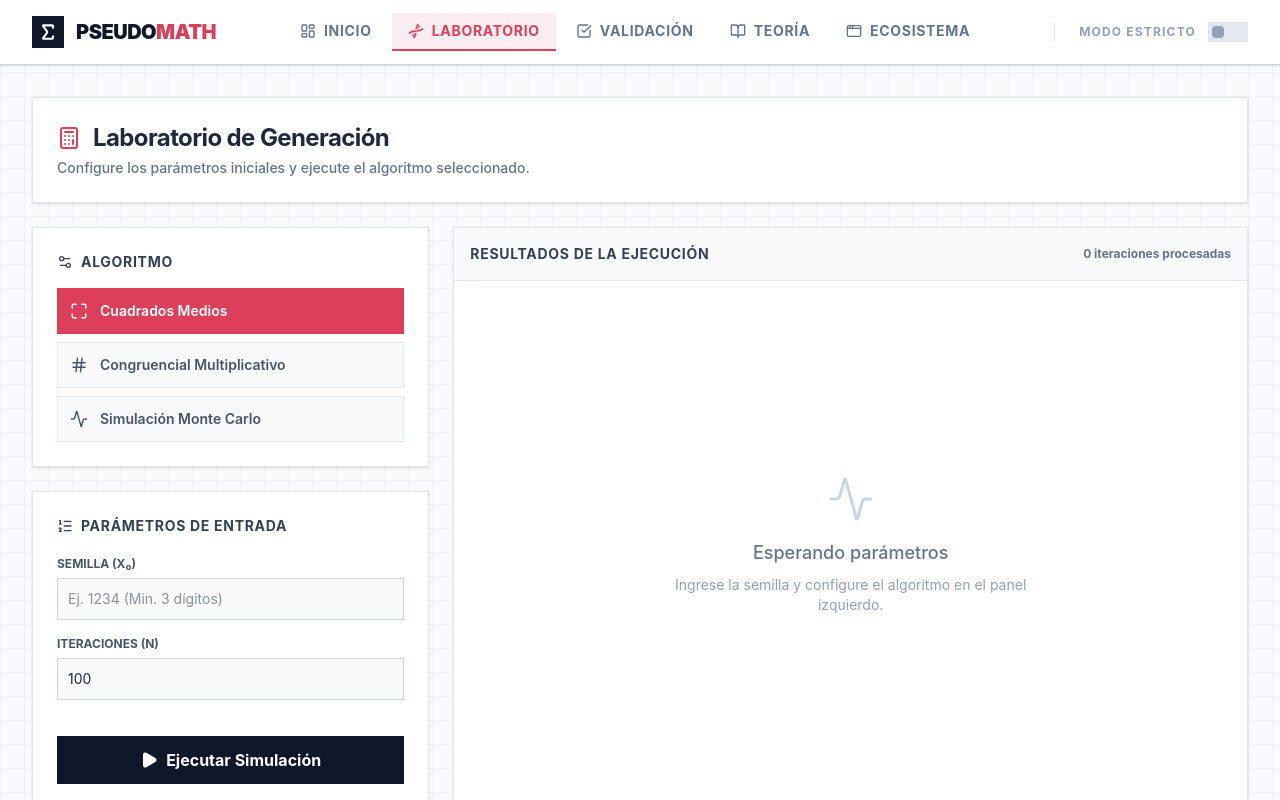
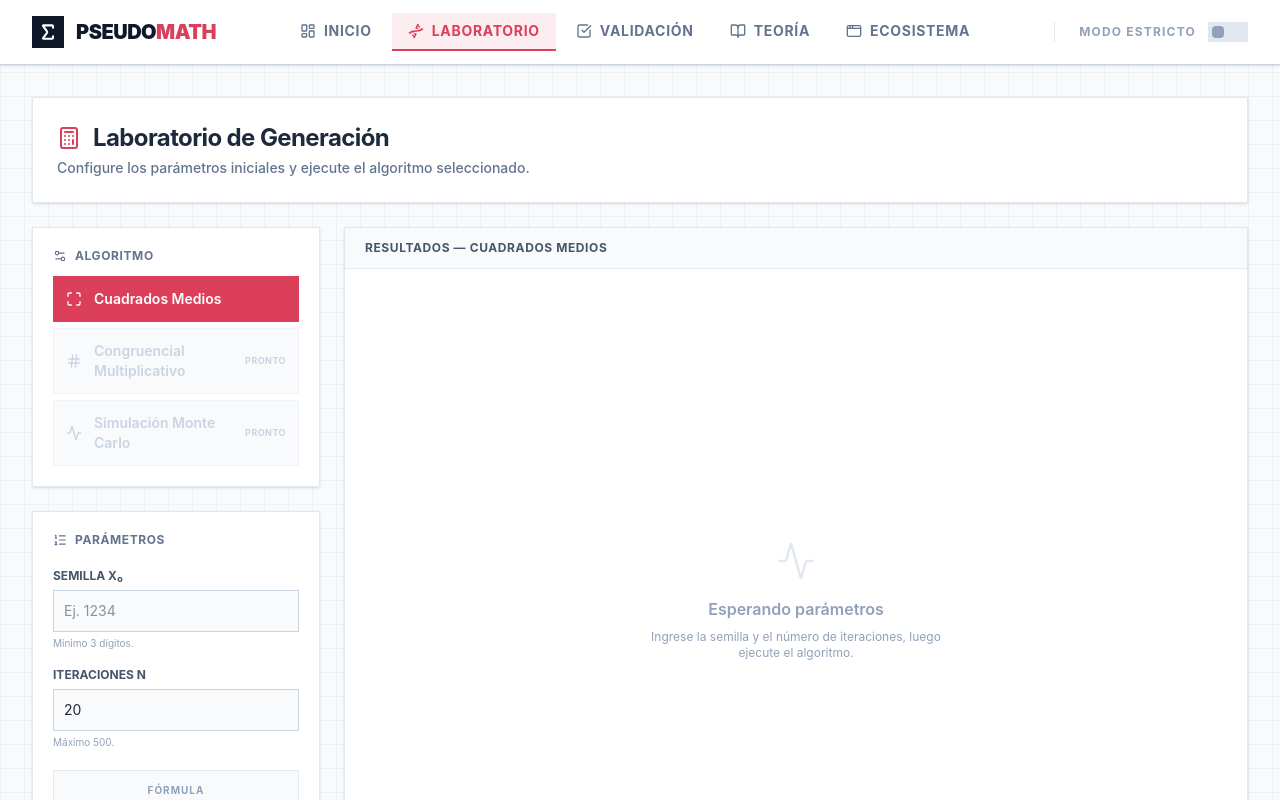
Before and after one commit to JCarlos-GM/PseudoMath, a React (Vite) app: page /generadores in a window 1280 px wide. Shown: the top 800 px of the page. Built offline with nearby package versions, Linux system fonts and the light colour scheme.

Commit message:
Método de cuadrados medios implementado

```diff
--- a/src/pages/Generators.tsx
+++ b/src/pages/Generators.tsx
@@ -1,55 +1,100 @@
 import { useState } from 'react';
-import { Settings2, Play, Hash, ListOrdered, Maximize, Activity, Calculator } from 'lucide-react';
+import {
+  Settings2, Play, Hash, ListOrdered, Maximize,
+  Activity, Calculator, AlertTriangle, RotateCcw,
+  CheckCircle, XCircle
+} from 'lucide-react';
 import { useSimulationStore } from '../store/useSimulationStore';
 import { generateMidSquares } from '../core/generators/midSquares';
+import type { MidSquareStep } from '../types/simulation';
 
-// Definicion de los metodos algoritmicos disponibles
 const GENERATION_METHODS = [
-  { id: 'midSquares', name: 'Cuadrados Medios', icon: Maximize },
-  { id: 'multiplicative', name: 'Congruencial Multiplicativo', icon: Hash },
-  { id: 'monteCarlo', name: 'Simulación Monte Carlo', icon: Activity },
+  { id: 'midSquares',     name: 'Cuadrados Medios',           icon: Maximize, ready: true  },
+  { id: 'multiplicative', name: 'Congruencial Multiplicativo', icon: Hash,     ready: false },
+  { id: 'monteCarlo',     name: 'Simulación Monte Carlo',      icon: Activity, ready: false },
 ];
 
+// Resalta los dígitos centrales dentro del string de 2d dígitos
+function HighlightedPadded({ padded, middle }: { padded: string; middle: string }) {
+  const start = padded.indexOf(middle);
+  if (start === -1) return <span className="font-mono">{padded}</span>;
+  const pre  = padded.slice(0, start);
+  const post = padded.slice(start + middle.length);
+  return (
+    <span className="font-mono tracking-widest">
+      <span className="text-slate-400">{pre}</span>
+      <span className="text-accent font-black bg-accent/10 px-0.5">{middle}</span>
+      <span className="text-slate-400">{post}</span>
+    </span>
+  );
+}
+
+// Anota cada paso con si su rᵢ ya fue visto antes (duplicado)
+function annotateSteps(steps: MidSquareStep[]) {
+  const seen = new Set<string>();
+  return steps.map((step) => {
+    const key = step.value.toFixed(4);
+    const isDuplicate = seen.has(key);
+    if (!isDuplicate) seen.add(key);
+    return { ...step, isDuplicate };
+  });
+}
+
 export default function Generators() {
-  // Estado local para parametros de entrada
   const [activeMethod, setActiveMethod] = useState<string>('midSquares');
-  const [seed, setSeed] = useState<string>('');
-  const [iterations, setIterations] = useState<string>('100');
+  const [seed, setSeed]             = useState<string>('');
+  const [iterations, setIterations] = useState<string>('20');
+  const [error, setError]           = useState<string | null>(null);
+  const [degenerated, setDegenerated] = useState(false);
+  const [steps, setSteps]           = useState<MidSquareStep[]>([]);
 
-  // Acceso al Store global para almacenar resultados
-  const { setSimulationData, generatedNumbers } = useSimulationStore();
-  const [error, setError] = useState<string | null>(null);
+  const { setSimulationData, clearSimulation } = useSimulationStore();
 
-  // Ejecucion del motor matematico
   const handleGenerate = (e: React.FormEvent) => {
     e.preventDefault();
     setError(null);
+    setDegenerated(false);
 
     try {
-      const parsedSeed = parseInt(seed, 10);
+      const parsedSeed  = parseInt(seed, 10);
       const parsedCount = parseInt(iterations, 10);
 
       if (isNaN(parsedSeed) || isNaN(parsedCount)) {
-        throw new Error('Los parámetros deben ser valores numéricos.');
+        throw new Error('Los parámetros deben ser valores numéricos válidos.');
+      }
+      if (parsedCount < 1 || parsedCount > 500) {
+        throw new Error('Las iteraciones deben estar entre 1 y 500.');
       }
 
-      if (activeMethod === 'midSquares') {
-        // Invocacion de la logica core (aislada del componente visual)
-        const results = generateMidSquares({ seed: parsedSeed, count: parsedCount });
+      const results = generateMidSquares({ seed: parsedSeed, count: parsedCount });
+      setSteps(results);
+      setSimulationData(results, 'midSquares');
 
-        // Almacenamiento en Zustand para disponibilidad global (Validadores)
-        setSimulationData(results, activeMethod);
-      } else {
-        throw new Error('Algoritmo seleccionado en fase de desarrollo.');
-      }
+      if (results.length < parsedCount) setDegenerated(true);
     } catch (err: any) {
       setError(err.message);
     }
   };
 
+  const handleReset = () => {
+    setSteps([]);
+    setError(null);
+    setDegenerated(false);
+    setSeed('');
+    setIterations('20');
+    clearSimulation();
+  };
+
+  // Cálculo de métricas y duplicados
+  const annotated   = annotateSteps(steps);
+  const validCount  = annotated.filter((s) => !s.isDuplicate).length;
+  const dupCount    = annotated.length - validCount;
+  const hasDups     = dupCount > 0;
+
   return (
     <div className="h-full flex flex-col gap-6">
 
+      {/* ── Encabezado ─────────────────────────────────────────── */}
       <div className="flex items-center justify-between bg-white border border-slate-200 p-6 shadow-sm">
         <div>
           <h1 className="text-2xl font-bold text-slate-800 tracking-tight flex items-center gap-3">
@@ -60,128 +105,293 @@ export default function Generators() {
             Configure los parámetros iniciales y ejecute el algoritmo seleccionado.
           </p>
         </div>
+        {steps.length > 0 && (
+          <button
+            onClick={handleReset}
+            className="flex items-center gap-2 text-xs font-bold uppercase tracking-wider text-slate-400 hover:text-accent border border-slate-200 hover:border-accent px-3 py-2 transition-colors"
+          >
+            <RotateCcw size={13} />
+            Reiniciar
+          </button>
+        )}
       </div>
 
-      <div className="flex flex-col lg:flex-row gap-6 h-full">
+      <div className="flex flex-col lg:flex-row gap-6 flex-1">
 
-        {/* Panel Izquierdo: Configuracion */}
-        <div className="w-full lg:w-1/3 flex flex-col gap-6">
-          <div className="bg-white border border-slate-200 p-6 shadow-sm">
-            <h2 className="text-sm font-bold text-slate-700 uppercase tracking-wider mb-4 flex items-center gap-2">
-              <Settings2 size={16} />
+        {/* ── Panel izquierdo ────────────────────────────────────── */}
+        <div className="w-full lg:w-72 flex-shrink-0 flex flex-col gap-6">
+
+          <div className="bg-white border border-slate-200 p-5 shadow-sm">
+            <h2 className="text-xs font-bold text-slate-500 uppercase tracking-wider mb-3 flex items-center gap-2">
+              <Settings2 size={14} />
               Algoritmo
             </h2>
-            <div className="flex flex-col gap-2">
+            <div className="flex flex-col gap-1.5">
               {GENERATION_METHODS.map((method) => (
                 <button
                   key={method.id}
-                  onClick={() => setActiveMethod(method.id)}
+                  onClick={() => method.ready && setActiveMethod(method.id)}
                   className={`flex items-center gap-3 w-full p-3 text-left text-sm font-semibold transition-colors border ${
-                    activeMethod === method.id
+                    !method.ready
+                      ? 'bg-slate-50 text-slate-300 border-slate-100 cursor-not-allowed'
+                      : activeMethod === method.id
                       ? 'bg-accent text-white border-accent'
                       : 'bg-slate-50 text-slate-600 border-slate-200 hover:bg-slate-100 hover:border-slate-300'
                   }`}
                 >
-                  <method.icon size={18} />
-                  {method.name}
+                  <method.icon size={16} />
+                  <span className="flex-1">{method.name}</span>
+                  {!method.ready && (
+                    <span className="text-[9px] font-bold uppercase tracking-wider text-slate-300">Pronto</span>
+                  )}
                 </button>
               ))}
             </div>
           </div>
 
-          <form onSubmit={handleGenerate} className="bg-white border border-slate-200 p-6 shadow-sm flex flex-col gap-5">
-            <h2 className="text-sm font-bold text-slate-700 uppercase tracking-wider flex items-center gap-2">
-              <ListOrdered size={16} />
-              Parámetros de Entrada
+          <form onSubmit={handleGenerate} className="bg-white border border-slate-200 p-5 shadow-sm flex flex-col gap-5">
+            <h2 className="text-xs font-bold text-slate-500 uppercase tracking-wider flex items-center gap-2">
+              <ListOrdered size={14} />
+              Parámetros
             </h2>
 
-            {/* Manejo de excepciones visuales */}
             {error && (
-              <div className="bg-red-50 border border-red-200 text-red-700 text-xs font-bold p-3">
-                Error: {error}
+              <div className="bg-red-50 border border-red-200 text-red-700 text-xs font-bold p-3 flex items-start gap-2">
+                <AlertTriangle size={14} className="flex-shrink-0 mt-0.5" />
+                {error}
               </div>
             )}
 
             <div className="space-y-4">
               <div>
-                <label className="block text-xs font-bold text-slate-600 mb-1.5 uppercase">Semilla (X₀)</label>
+                <label className="block text-xs font-bold text-slate-600 mb-1.5 uppercase">Semilla X₀</label>
                 <input
                   type="number"
                   value={seed}
                   onChange={(e) => setSeed(e.target.value)}
-                  placeholder="Ej. 1234 (Min. 3 dígitos)"
+                  placeholder="Ej. 1234"
                   className="w-full bg-slate-50 border border-slate-300 text-slate-800 text-sm p-2.5 focus:outline-none focus:border-accent focus:ring-1 focus:ring-accent transition-all"
                   required
                 />
+                <p className="text-[10px] text-slate-400 mt-1">Mínimo 3 dígitos.</p>
               </div>
-
               <div>
-                <label className="block text-xs font-bold text-slate-600 mb-1.5 uppercase">Iteraciones (n)</label>
+                <label className="block text-xs font-bold text-slate-600 mb-1.5 uppercase">Iteraciones n</label>
                 <input
                   type="number"
                   value={iterations}
                   onChange={(e) => setIterations(e.target.value)}
-                  placeholder="Ej. 100"
+                  placeholder="Ej. 20"
+                  min={1}
+                  max={500}
                   className="w-full bg-slate-50 border border-slate-300 text-slate-800 text-sm p-2.5 focus:outline-none focus:border-accent focus:ring-1 focus:ring-accent transition-all"
                   required
                 />
+                <p className="text-[10px] text-slate-400 mt-1">Máximo 500.</p>
               </div>
+            </div>
+
+            <div className="bg-slate-50 border border-slate-200 p-3 text-center space-y-0.5">
+              <p className="text-[10px] font-bold uppercase tracking-widest text-slate-400 mb-1">Fórmula</p>
+              <p className="text-xs font-mono text-slate-700">Xᵢ₊₁ = dígitos centrales(Xᵢ²)</p>
+              <p className="text-xs font-mono text-slate-700">rᵢ = Xᵢ / 10<sup>d</sup></p>
             </div>
 
             <button
               type="submit"
-              className="mt-4 w-full flex items-center justify-center gap-2 bg-slate-900 text-white font-bold py-3 px-4 hover:bg-accent transition-colors"
+              className="w-full flex items-center justify-center gap-2 bg-slate-900 text-white font-bold py-3 px-4 hover:bg-accent transition-colors text-sm"
             >
-              <Play size={18} fill="currentColor" />
-              Ejecutar Simulación
+              <Play size={16} fill="currentColor" />
+              Ejecutar
             </button>
           </form>
         </div>
 
-        {/* Panel Derecho: Tabla de Resultados Dinamica */}
-        <div className="w-full lg:w-2/3 bg-white border border-slate-200 shadow-sm flex flex-col overflow-hidden">
-          <div className="border-b border-slate-200 p-4 bg-slate-50 flex justify-between items-center">
-            <h3 className="text-sm font-bold text-slate-700 uppercase tracking-wider">
-              Resultados de la Ejecución
+        {/* ── Panel derecho ──────────────────────────────────────── */}
+        <div className="flex-1 bg-white border border-slate-200 shadow-sm flex flex-col overflow-hidden min-h-[400px]">
+
+          {/* Cabecera */}
+          <div className="border-b border-slate-200 px-5 py-3 bg-slate-50 flex items-center justify-between flex-shrink-0">
+            <h3 className="text-xs font-bold text-slate-600 uppercase tracking-wider">
+              Resultados — Cuadrados Medios
             </h3>
-            <span className="text-xs font-bold text-slate-500">
-              {generatedNumbers.length} iteraciones procesadas
-            </span>
+            {steps.length > 0 && (
+              <span className="text-xs font-bold text-slate-400">
+                {steps.length} iteraciones generadas
+              </span>
+            )}
           </div>
 
-          <div className="flex-1 overflow-auto bg-white">
-            {generatedNumbers.length === 0 ? (
+          {/* Banner de validación de duplicados */}
+          {steps.length > 0 && (
+            <div className={`flex items-center gap-4 px-5 py-3 border-b flex-shrink-0 ${
+              hasDups
+                ? 'bg-red-50 border-red-200'
+                : 'bg-emerald-50 border-emerald-200'
+            }`}>
+              {hasDups ? (
+                <XCircle size={18} className="text-red-500 flex-shrink-0" />
+              ) : (
+                <CheckCircle size={18} className="text-emerald-500 flex-shrink-0" />
+              )}
+              <div className="flex items-baseline gap-2 flex-wrap">
+                <span className={`text-sm font-black ${hasDups ? 'text-red-700' : 'text-emerald-700'}`}>
+                  {validCount} rᵢ únicos
+                </span>
+                {hasDups && (
+                  <span className="text-xs font-bold text-red-500">
+                    — {dupCount} {dupCount === 1 ? 'valor repetido' : 'valores repetidos'} detectados
+                  </span>
+                )}
+                {!hasDups && (
+                  <span className="text-xs font-bold text-emerald-600">
+                    — Sin repeticiones. Secuencia válida.
+                  </span>
+                )}
+              </div>
+            </div>
+          )}
+
+          {/* Alerta de degeneración */}
+          {degenerated && (
+            <div className="flex items-center gap-2 px-5 py-2.5 bg-amber-50 border-b border-amber-200 text-amber-800 text-xs font-bold flex-shrink-0">
+              <AlertTriangle size={14} className="flex-shrink-0" />
+              El generador degeneró en la iteración {steps.length} — Xᵢ colapsó a 0 antes de completar {iterations} iteraciones.
+            </div>
+          )}
+
+          {/* Tabla */}
+          <div className="flex-1 overflow-auto">
+            {steps.length === 0 ? (
               <div className="h-full flex flex-col items-center justify-center text-slate-400 p-12">
-                <Activity size={48} className="mb-4 text-slate-300" strokeWidth={1.5} />
-                <p className="text-lg font-medium text-slate-500">Esperando parámetros</p>
-                <p className="text-sm mt-2 text-center max-w-sm">
-                  Ingrese la semilla y configure el algoritmo en el panel izquierdo.
+                <Activity size={40} className="mb-4 text-slate-200" strokeWidth={1.5} />
+                <p className="text-base font-semibold text-slate-400">Esperando parámetros</p>
+                <p className="text-xs mt-2 text-center max-w-xs text-slate-400">
+                  Ingrese la semilla y el número de iteraciones, luego ejecute el algoritmo.
                 </p>
               </div>
             ) : (
-              <table className="w-full text-sm text-left">
-                <thead className="text-xs text-slate-500 uppercase bg-slate-50 border-b border-slate-200 sticky top-0">
-                  <tr>
-                    <th className="px-6 py-3 font-bold">i</th>
-                    <th className="px-6 py-3 font-bold">Xᵢ (Semilla)</th>
-                    <th className="px-6 py-3 font-bold font-mono">rᵢ (Pseudoaleatorio)</th>
+              <table className="w-full text-xs text-left border-collapse">
+                <thead className="sticky top-0 z-10">
+                  <tr className="bg-slate-900 text-white">
+                    <th className="px-4 py-3 font-bold uppercase tracking-widest text-slate-400 w-10 text-center">i</th>
+                    <th className="px-4 py-3 font-bold uppercase tracking-widest text-slate-300">Xᵢ</th>
+                    <th className="px-4 py-3 font-bold uppercase tracking-widest text-slate-300">Xᵢ²</th>
+                    <th className="px-4 py-3 font-bold uppercase tracking-widest text-slate-300">
+                      Xᵢ² <span className="text-slate-500 normal-case font-normal">(2d díg.)</span>
+                    </th>
+                    <th className="px-4 py-3 font-bold uppercase tracking-widest text-slate-300">Díg. centrales</th>
+                    <th className="px-4 py-3 font-bold uppercase tracking-widest text-accent text-right">rᵢ</th>
                   </tr>
                 </thead>
-                <tbody className="divide-y divide-slate-100">
-                  {generatedNumbers.map((row, index) => (
-                    <tr key={index} className="hover:bg-accent-muted/50 transition-colors">
-                      <td className="px-6 py-3 font-medium text-slate-900">{row.iteration}</td>
-                      <td className="px-6 py-3 text-slate-600">{row.seed}</td>
-                      <td className="px-6 py-3 text-accent font-bold font-mono">{row.value.toFixed(5)}</td>
-                    </tr>
-                  ))}
+                <tbody>
+                  {annotated.map((row, idx) => {
+                    const isDup = row.isDuplicate;
+                    const isEven = idx % 2 === 0;
+                    const rowBg = isDup
+                      ? 'bg-red-50 hover:bg-red-100'
+                      : isEven
+                      ? 'bg-white hover:bg-slate-50'
+                      : 'bg-slate-50/60 hover:bg-slate-100';
+
+                    return (
+                      <tr key={row.iteration} className={`${rowBg} transition-colors border-b border-slate-100`}>
+                        {/* i */}
+                        <td className="px-4 py-2.5 text-center">
+                          <span className={`font-mono text-[11px] font-bold ${isDup ? 'text-red-400' : 'text-slate-400'}`}>
+                            {row.iteration}
+                          </span>
+                        </td>
+
+                        {/* Xᵢ */}
+                        <td className="px-4 py-2.5">
+                          <span className={`font-mono font-bold text-[12px] ${isDup ? 'text-red-600' : 'text-slate-800'}`}>
+                            {row.seed}
+                          </span>
+                        </td>
+
+                        {/* Xᵢ² */}
+                        <td className="px-4 py-2.5">
+                          <span className={`font-mono ${isDup ? 'text-red-400' : 'text-slate-500'}`}>
+                            {row.squared}
+                          </span>
+                        </td>
+
+                        {/* 2d dígitos resaltados */}
+                        <td className="px-4 py-2.5">
+                          {isDup ? (
+                            <span className="font-mono tracking-widest text-red-400">{row.paddedString}</span>
+                          ) : (
+                            <HighlightedPadded padded={row.paddedString} middle={row.middleDigits} />
+                          )}
+                        </td>
+
+                        {/* Dígitos centrales */}
+                        <td className="px-4 py-2.5">
+                          <span className={`font-mono font-bold ${isDup ? 'text-red-500' : 'text-slate-700'}`}>
+                            {row.middleDigits}
+                          </span>
+                        </td>
+
+                        {/* rᵢ */}
+                        <td className="px-4 py-2.5 text-right">
+                          {isDup ? (
+                            <span className="inline-flex items-center justify-end gap-1.5">
+                              <span className="font-mono font-black text-red-500 tabular-nums">
+                                {row.value.toFixed(4)}
+                              </span>
+                              <span className="text-[9px] font-bold uppercase bg-red-500 text-white px-1 py-0.5 tracking-wider">
+                                DUP
+                              </span>
+                            </span>
+                          ) : (
+                            <span className="font-mono font-black text-accent tabular-nums">
+                              {row.value.toFixed(4)}
+                            </span>
+                          )}
+                        </td>
+                      </tr>
+                    );
+                  })}
                 </tbody>
               </table>
             )}
           </div>
+
+          {/* Footer estadístico */}
+          {steps.length > 0 && (
+            <div className="border-t border-slate-200 px-5 py-3 bg-slate-50 flex items-center gap-6 flex-shrink-0 flex-wrap">
+              <Stat label="n total" value={steps.length.toString()} />
+              <Stat label="Únicos" value={validCount.toString()} accent />
+              <Stat label="Duplicados" value={dupCount.toString()} danger={hasDups} />
+              <div className="w-px h-6 bg-slate-200 mx-1" />
+              <Stat label="Media" value={(steps.reduce((s, r) => s + r.value, 0) / steps.length).toFixed(4)} />
+              <Stat label="Mín" value={Math.min(...steps.map((r) => r.value)).toFixed(4)} />
+              <Stat label="Máx" value={Math.max(...steps.map((r) => r.value)).toFixed(4)} />
+              <span className="ml-auto text-[10px] font-bold uppercase tracking-widest text-slate-400">
+                Listos para validación
+              </span>
+            </div>
+          )}
         </div>
-
       </div>
     </div>
   );
 }
+
+function Stat({
+  label, value, accent = false, danger = false,
+}: {
+  label: string; value: string; accent?: boolean; danger?: boolean;
+}) {
+  return (
+    <div className="flex flex-col">
+      <span className="text-[10px] font-bold uppercase tracking-widest text-slate-400">{label}</span>
+      <span className={`text-sm font-black font-mono ${
+        danger && value !== '0' ? 'text-red-500' : accent ? 'text-accent' : 'text-slate-800'
+      }`}>
+        {value}
+      </span>
+    </div>
+  );
+}
```
